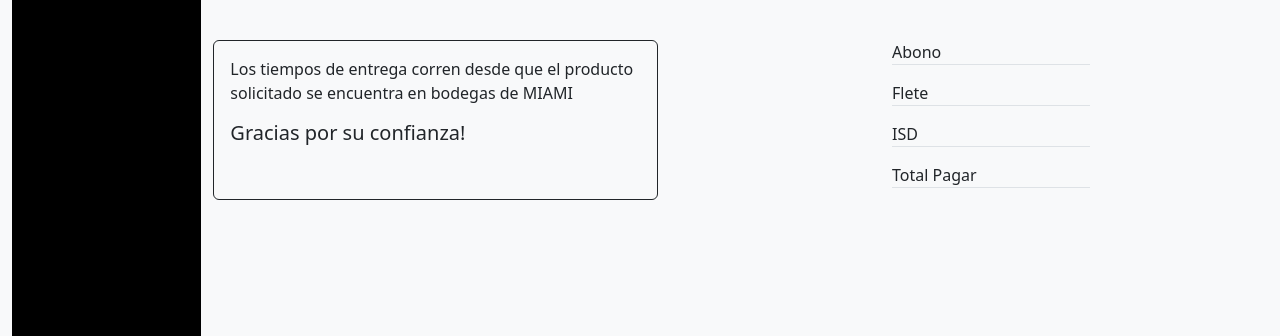
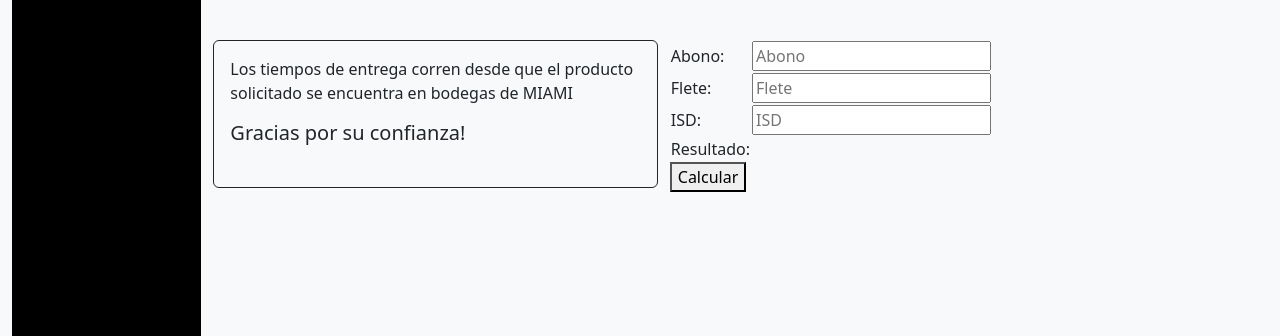
Before and after one commit to MiguelAngelEc/compraenUSAec, a Django app: page /reciboCliente/ in a window 1280 px wide. Shown: the part 664-1000 px from the top of the page. Run offline with Django 3.2, Linux system fonts and the light colour scheme.

Commit message:
Ingrese Codigo que se debe revisar

```diff
--- a/Aplicaciones/Lista/static/js/gestionClientes.js
+++ b/Aplicaciones/Lista/static/js/gestionClientes.js
@@ -36,6 +36,7 @@ function agregarFila() {
     let tracking = document.getElementById('tracking-input').value;
     let precio = document.getElementById('precio-input').value;
     let precio_l = document.getElementById('precio_l-input').value;
+
 
 
     // Calcular el resultado de la multiplicación
@@ -79,6 +80,25 @@ function agregarFila() {
     document.getElementById('total_recibo').value = '';
   }
 
+// Suma total
+
+// Calcular el resultado Total
+
+function calcular() {
+    let valor_peso2 = parseFloat(document.getElementById('valor_peso').value);
+    let abono = parseFloat(document.getElementById('txtAbono').value);
+    let flete = parseFloat(document.getElementById('txtFlete').value);
+    let isd = parseFloat(document.getElementById('txtISD').value);
+
+    if (isNaN(valor_peso2) || isNaN(abono) || isNaN(flete) || isNaN(isd)) {
+      document.getElementById('resultado_td').textContent = "Por favor, ingrese valores numéricos en todos los campos";
+    } else {
+      let resultado = (valor_peso2 - abono) + flete + isd;
+      document.getElementById('resultado_td').textContent = resultado;
+    }
+  }
+
+
   // Obtenemos el campo numérico
 const campoNumerico= document.getElementById("miCampoNumerico");
 
--- a/Aplicaciones/Lista/templates/reciboCliente.html
+++ b/Aplicaciones/Lista/templates/reciboCliente.html
@@ -127,16 +127,31 @@
                     </tr>
                 </tbody>
             </table>
-            <div class="row d-flex justify-content-between py-4">
+            <div class="row d-flex py-4">
                 <div class="mb-1 col-6 align-items-end border rounded border-dark p-3">
                     <p>Los tiempos de entrega corren desde que el producto solicitado se encuentra en bodegas de MIAMI</p>
                     <h5>Gracias por su confianza!</h5>
                 </div>
-                <div class="col-3">
-                    <p class= "border-bottom">Abono</p>
-                    <p class= "border-bottom">Flete </p>
-                    <p class= "border-bottom">ISD  <span></span></p>
-                    <p class= "border-bottom">Total Pagar<span></span></p>
+                <div class="col-2">
+                    <table>
+                        <tr>
+                          <td>Abono:</td>
+                          <td><input type="text" id="txtAbono" placeholder="Abono" ></td>
+                        </tr>
+                        <tr>
+                          <td>Flete:</td>
+                          <td><input type="text" id="txtFlete" placeholder="Flete" ></td>
+                        </tr>
+                        <tr>
+                          <td>ISD:</td>
+                          <td><input type="text" id="txtISD" placeholder="ISD" ></td>
+                        </tr>
+                        <tr>
+                          <td>Resultado:</td>
+                          <td id="resultado_td"></td>
+                        </tr>
+                      </table>
+                      <button onclick="calcular()">Calcular</button>
                 </div>
              </div>
         </div>
```
